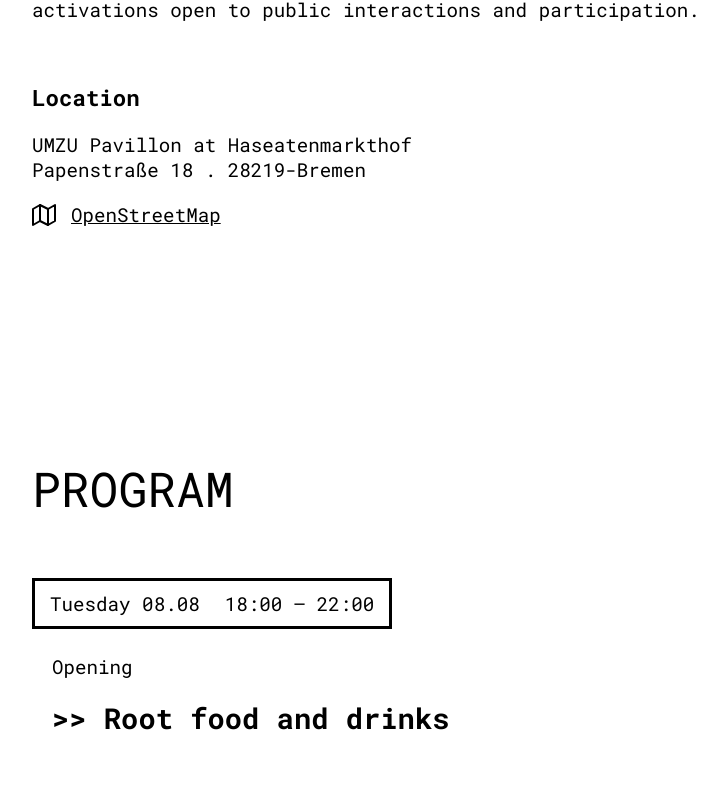
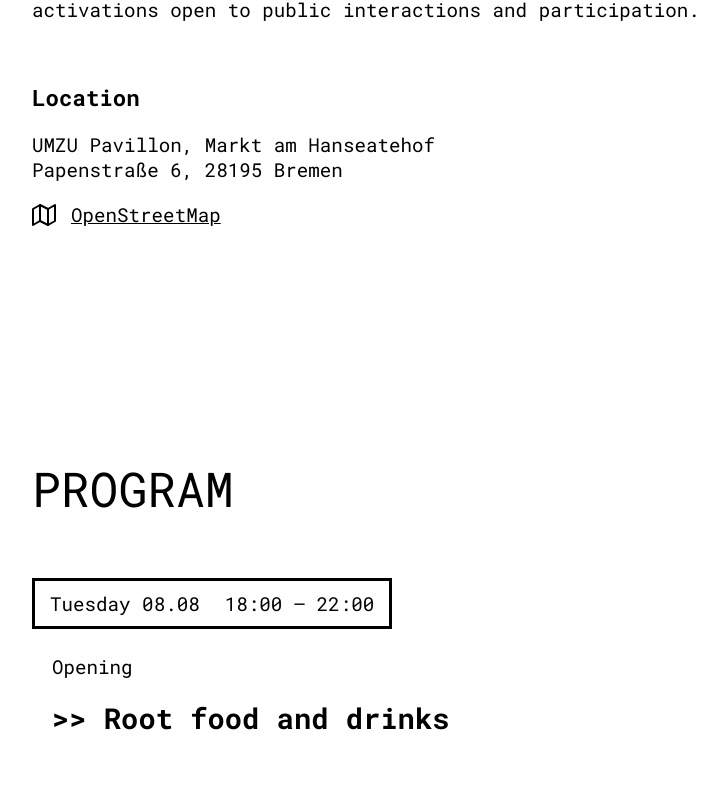
Before and after one commit to farzadgo/notyet.quest, a Next.js app: page /mine in a window 1280 px wide. Shown: the part 872-1680 px from the top of the page, without its empty margins (128-855 px from the left). Built offline with nearby package versions, Linux system fonts and the light colour scheme.

Commit message:
address updated

```diff
--- a/app/mine/mine.js
+++ b/app/mine/mine.js
@@ -66,8 +66,8 @@ const Mine = () => {
         <div className={styles.subsection}>
           <h3> Location </h3>
           <div>
-            <p >UMZU Pavillon at Haseatenmarkthof </p>
-            <p> Papenstraße 18 . 28219-Bremen </p>
+            <p> UMZU Pavillon, Markt am Hanseatehof </p>
+            <p> Papenstraße 6, 28195 Bremen </p>
           </div>
           <div className={styles.iconcontainer}>
             <Map />
--- a/app/page.module.css
+++ b/app/page.module.css
@@ -71,7 +71,7 @@
   }
   .contactContainer {
     font-size: 0.9em;
-    right: 92px;
+    right: 86px;
     bottom: 30px;
   }
 }
--- a/app/program-data.js
+++ b/app/program-data.js
@@ -137,7 +137,7 @@ export const program = [
     date: 'Sunday 13.08',
     timespan: '16:00 - 18:00',
     type: 'Film Screening',
-    title: '',
+    title: '>>',
     author: '',
     parts: [],
     body: []
@@ -260,7 +260,7 @@ export const program = [
     date: 'Sunday 20.08',
     timespan: '16:00 - 18:00',
     type: 'Film Screening',
-    title: '',
+    title: '>>',
     author: '',
     parts: [],
     body: []
```
